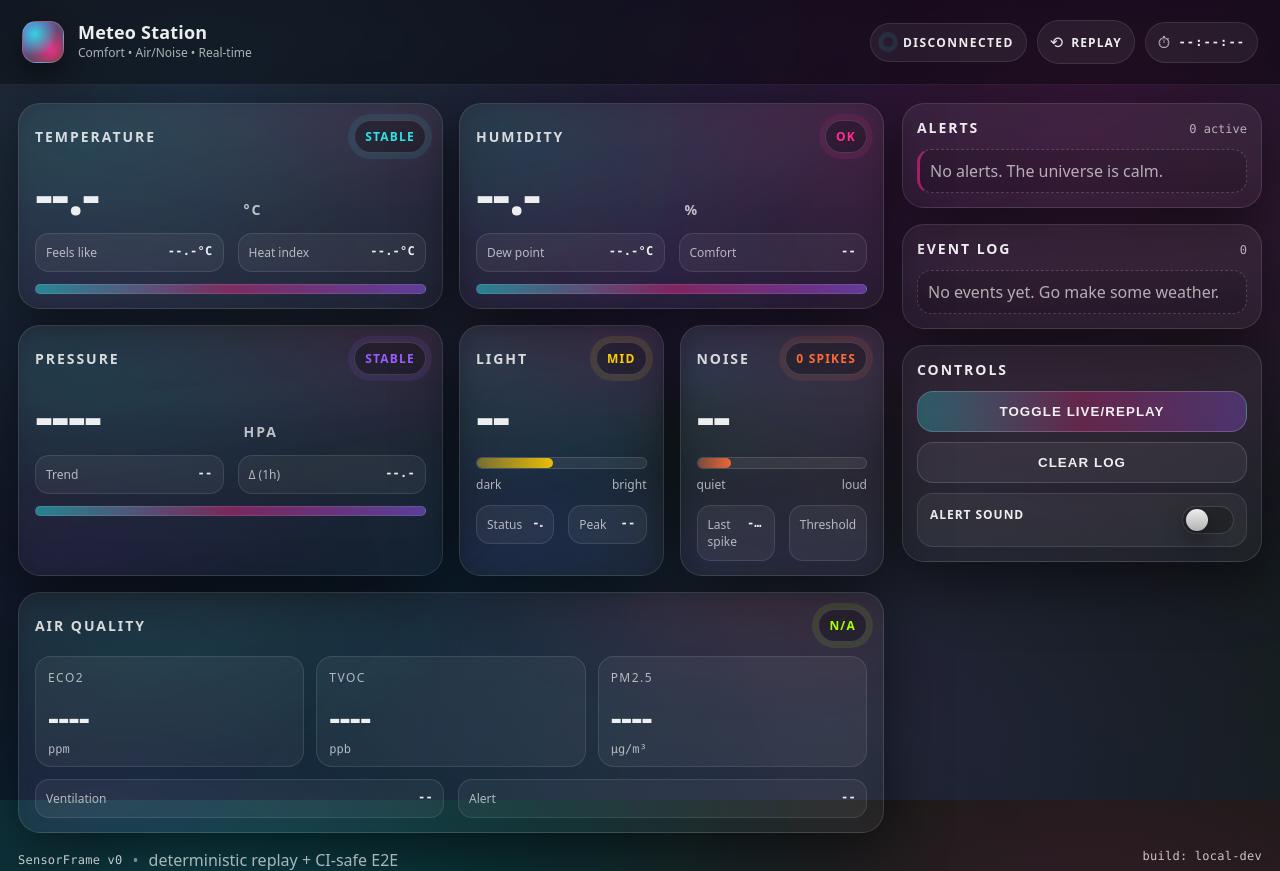
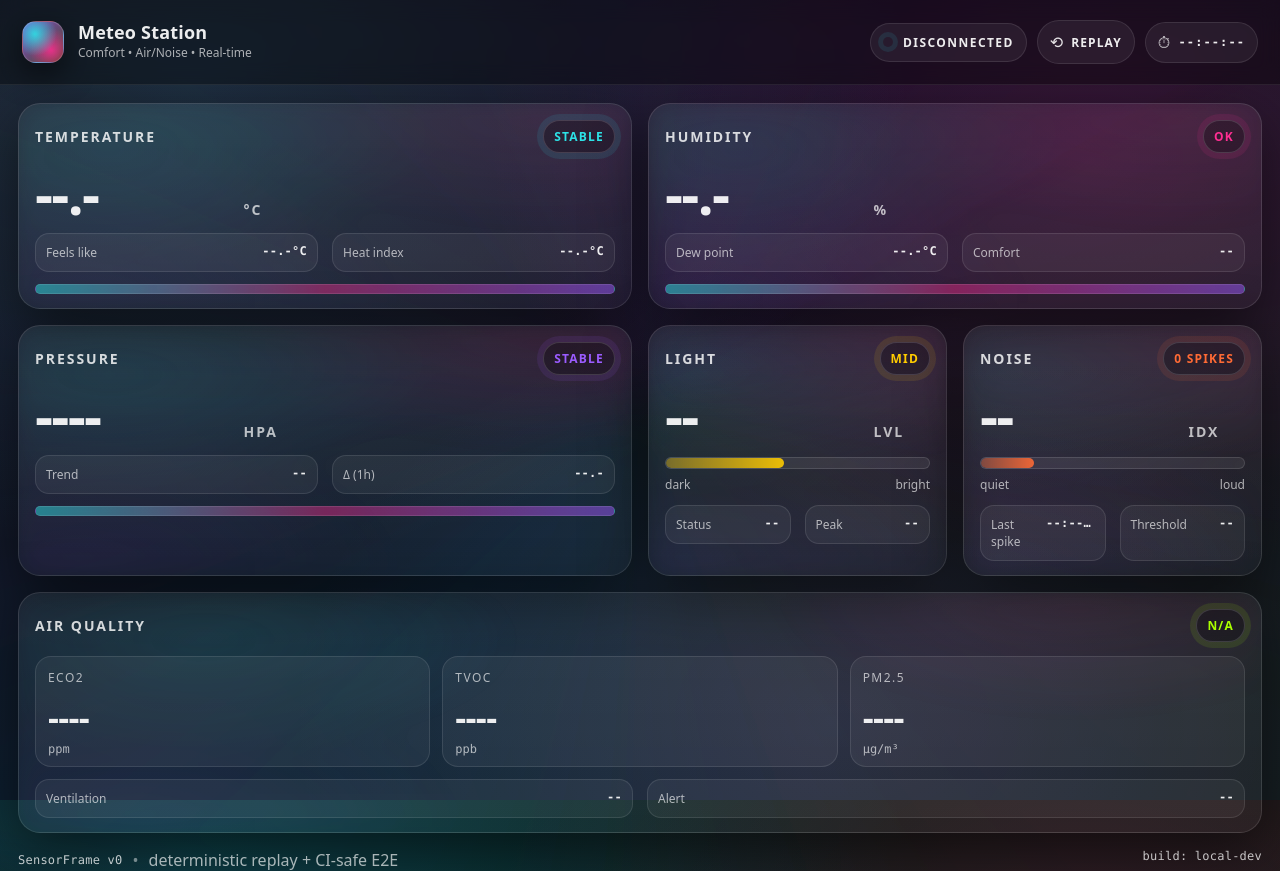
Before and after one commit to petromirkolev/meteo-station-dashboard, a website with bundled scripts: page dashboard/index.html in a window 1280 px wide. Built offline with nearby package versions, Linux system fonts and the light colour scheme; no server answers.

Commit message:
chore: save progress

```diff
--- a/bridge/replay-server.js
+++ b/bridge/replay-server.js
@@ -87,7 +87,7 @@
   } catch {
     // skip bad line
   }
-}, 1000);
+}, 5000);
 
 server.listen(PORT, () => {
   console.log(`Dev server running: http://localhost:${PORT}`);
--- a/dashboard/index.html
+++ b/dashboard/index.html
@@ -265,61 +265,6 @@
           </div>
         </article>
       </section>
-
-      <aside class="side">
-        <section class="panel" data-testid="panel-alerts">
-          <header class="panel__head">
-            <h2 class="panel__title">Alerts</h2>
-            <span class="panel__hint" data-testid="alerts-count">0 active</span>
-          </header>
-
-          <ul class="list list--alerts" data-testid="alerts-list">
-            <li class="list__empty" data-testid="alerts-empty">
-              No alerts. The universe is calm.
-            </li>
-          </ul>
-        </section>
-
-        <section class="panel" data-testid="panel-events">
-          <header class="panel__head">
-            <h2 class="panel__title">Event log</h2>
-            <span class="panel__hint" data-testid="events-count">0</span>
-          </header>
-
-          <ul class="list" data-testid="events-list">
-            <li class="list__empty" data-testid="events-empty">
-              No events yet. Go make some weather.
-            </li>
-          </ul>
-        </section>
-
-        <section class="panel" data-testid="panel-controls">
-          <header class="panel__head">
-            <h2 class="panel__title">Controls</h2>
-          </header>
-
-          <div class="controls">
-            <button
-              class="btn btn--primary"
-              type="button"
-              data-testid="btn-toggle-mode">
-              Toggle Live/Replay
-            </button>
-            <button class="btn" type="button" data-testid="btn-clear-events">
-              Clear log
-            </button>
-
-            <div class="toggle" data-testid="toggle-alerts-sound">
-              <div class="toggle__left">
-                <div class="toggle__title">Alert sound</div>
-              </div>
-              <div class="toggle__switch" aria-hidden="true">
-                <div class="toggle__knob"></div>
-              </div>
-            </div>
-          </div>
-        </section>
-      </aside>
     </main>
 
     <footer class="footer" data-testid="footer">
--- a/dashboard/src/render.js
+++ b/dashboard/src/render.js
@@ -1,3 +1,5 @@
+import { controller } from './controller.js';
+
 function renderData(vm) {
   const domData = (tid) => document.querySelector(`[data-testid="${tid}"]`);
 
@@ -22,4 +24,21 @@
   domData('pressure-trend-value').textContent = vm.trend;
 }
 
-export { renderData };
+function bindEvents() {
+  const wsUrl =
+    (location.protocol === 'https:' ? 'wss://' : 'ws://') +
+    location.host +
+    '/ws';
+  const ws = new WebSocket(wsUrl);
+
+  ws.addEventListener('message', (ev) => {
+    const msg = JSON.parse(ev.data);
+    if (msg.type !== 'frame' || !msg.frame) return;
+    const vm = controller(msg);
+    renderData(vm);
+  });
+
+  document.querySelector('.toggle__knob').addEventListener('click', () => {});
+}
+
+export { renderData, bindEvents };
--- a/dashboard/src/script.js
+++ b/dashboard/src/script.js
@@ -1,13 +1,9 @@
-import { controller } from './controller.js';
-import { renderData } from './render.js';
+/**
+ * Fires up the WebSocket listener,
+ * sends data to controller
+ * and renders the data
+ */
 
-const wsUrl =
-  (location.protocol === 'https:' ? 'wss://' : 'ws://') + location.host + '/ws';
-const ws = new WebSocket(wsUrl);
+import { bindEvents } from './render.js';
 
-ws.addEventListener('message', (ev) => {
-  const msg = JSON.parse(ev.data);
-  if (msg.type !== 'frame' || !msg.frame) return;
-  const vm = controller(msg);
-  renderData(vm);
-});
+bindEvents();
--- a/dashboard/style.css
+++ b/dashboard/style.css
@@ -233,16 +233,10 @@
 .layout {
   padding: 18px 18px 6px;
   display: grid;
-  grid-template-columns: 1fr minmax(280px, 360px);
+  grid-template-columns: 1fr; /* single column now */
   gap: 18px;
   max-width: 1320px;
   margin: 0 auto;
-}
-
-@media (max-width: 980px) {
-  .layout {
-    grid-template-columns: 1fr;
-  }
 }
 
 .grid {
```
Also changed, not shown: 1 other file.
